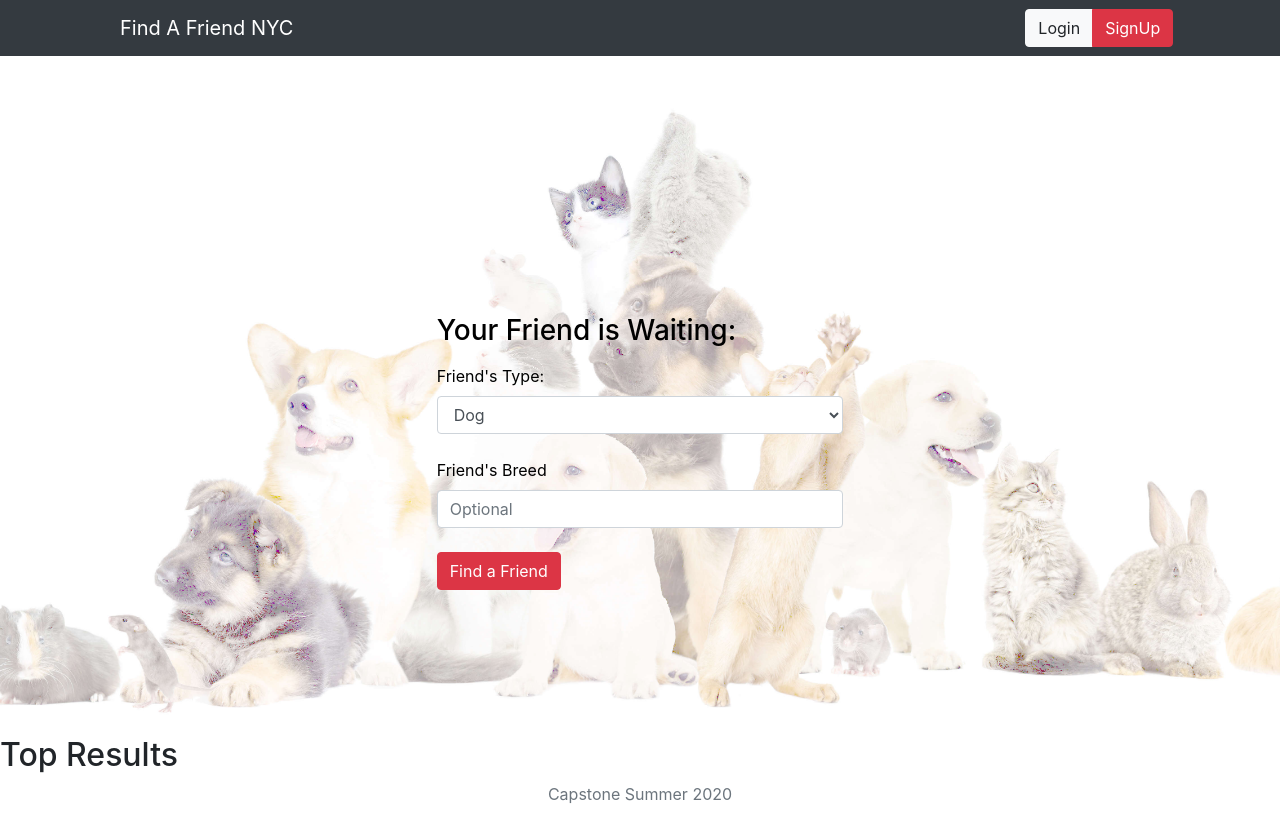
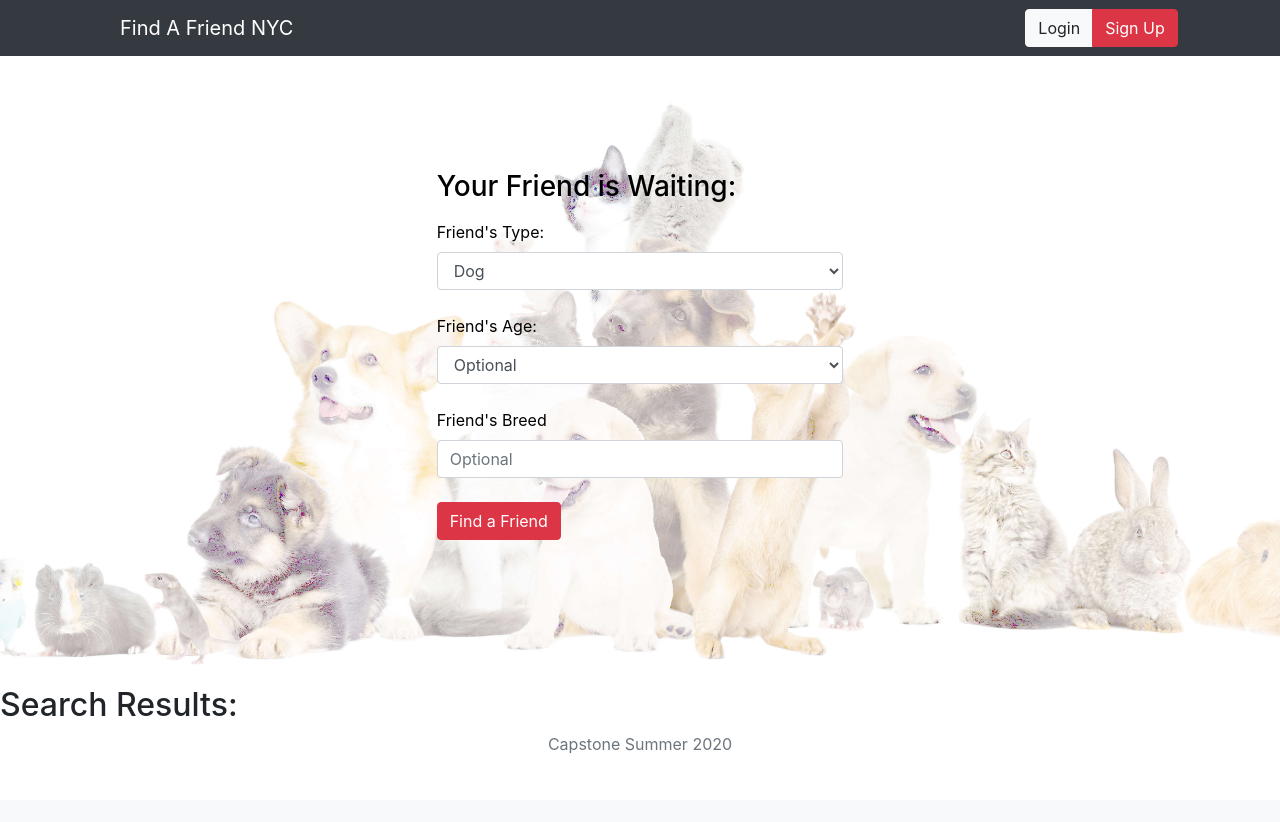
Before and after one commit to TalBachar/Capstone-Project, a Django app: page / in a window 1280 px wide. After the commit the page ends 753 px from the top, so only its background shows below. Run offline with Django 3.2, Linux system fonts and the light colour scheme; some libraries are stand-ins or nearby versions.

Commit message:
Design, added age criteria, pictures fixed and clickable, breed search not working

```diff
--- a/find_a_friend/find_a_friend/urls.py
+++ b/find_a_friend/find_a_friend/urls.py
@@ -9,5 +9,6 @@ urlpatterns = [
     path('', include('search.urls')),
     #path('', include('pets.urls')),
     path('privacypolicy', views.privacypolicy, name='privacypolicy'),
+    path('', include("django.contrib.auth.urls"))
 
 ]
--- a/find_a_friend/static/getApi.js
+++ b/find_a_friend/static/getApi.js
@@ -1,75 +1,84 @@
 //.js  fetch images/name from petfinder APi
 
 // prepare Data key+secret
-'use strict';
-
+"use strict";
 
 $(function () {
   console.log(token);
   loadData();
-})
+});
 //load data
 function loadData() {
-  $('form').submit(event => {
+  $("form").submit((event) => {
     event.preventDefault();
-    const pet = $('#pet').val();
-    const breed = $('#breed').val();
-    fetchAnimals(pet, breed, 'NY');
+    const pet = $("#pet").val();
+    const breed = $("#breed").val();
+    const age = $("#age").val();
+    const page = $("#page").val(); // track page --> not implemented yet
+    fetchAnimals(pet, breed, "10020", age);
   });
 }
 //fetch
-function fetchAnimals(pet,breed,location) {
+function fetchAnimals(pet, breed, location, age, page) {
   console.log(token);
-  fetch(`https://api.petfinder.com/v2/animals?type=${pet}&breed=${breed}&location=${location}&distance=25&limit=25`, {
-    headers: {
-      Authorization: `Bearer ${token.access_token}`
+  fetch(
+    `https://api.petfinder.com/v2/animals?type=${pet}&breed=${breed}&location=${location}&age=${age}&distance=25&page=3`, // add ${page}
+    {
+      headers: {
+        Authorization: `Bearer ${token.access_token}`,
+      },
     }
-  })
-    .then(getData => getData.json())
-    .then(getResponse => decodeData(getResponse))
-    .catch(error => coutError(error.message));
+  )
+    .then((getData) => getData.json())
+    .then((getResponse) => decodeData(getResponse))
+    .catch((error) => coutError(error.message));
 }
 
-  //retrieved the API data as JSON and into the html//
+//retrieved the API data as JSON and into the html//
 function decodeData(getResponse) {
   errorHandling(getResponse);
-  $('#printApi').html('');
-  for(let i=0; i<getResponse.animals.length; i++) {
-     $('#printApi ').append(`
+  $("#printApi").html("");
+  for (let i = 0; i < getResponse.animals.length; i++) {
+    $("#printApi ").append(`
 
   <div class="col-sm-4">
-      <div class="card" style="width: 18rem;">
-        <img class="card-img-top" src="${getResponse.animals[i].photos[0].medium}" >
+      <div class="card" style="width: 300px;">
+      <a href="${getResponse.animals[i].url}">
+        <img class="card-img-top" src="${getResponse.animals[i].photos[0].medium}">
+      </a>
         <div class="card-body">
-          <h5 class="card text-center ">${getResponse.animals[i].name}</h5>
+          <h3 class="card text-center text-danger font-weight-bold ">${getResponse.animals[i].name}</h3>
           <p class="text-center">${getResponse.animals[i].breeds.primary}</p>
           <p class="text-center">${getResponse.animals[i].gender}</p>
-          <p class="text-center"> Contact: ${getResponse.animals[i].contact.phone}</p>
-          <h5 class="card text-center bg-danger mb-3"><a href="${getResponse.animals[i].url}" >More About!</a></h5>
+          <p class="text-center">${getResponse.animals[i].age}</p>
+          <form action="${getResponse.animals[i].url}" class="text-center">
+              <input type="submit" class="btn btn-danger" value="More info about ${getResponse.animals[i].name}" />
+          </form>
         </div>
       </div>
 </div>
 
+
       `);
+  }
+}
 
- }
-}
 //error handling
 function errorHandling(response) {
   console.log(response);
-  if(!response.animals) {
+  if (!response.animals) {
     coutError("Error!");
-    return
+    return;
   }
-  if(response.animals.length == 0) {
-    coutError("nothing to show!");
-    return
+  if (response.animals.length == 0) {
+    coutError("Nothing to show!");
+    return;
   }
-  return
+  return;
 }
 
 function coutError(message) {
-  $('#printApi ul').html('');
-  $('#printApi ul').append(`<li>${message}</li>`);
+  $("#printApi ul").html("");
+  $("#printApi ul").append(`<li>${message}</li>`);
   console.log(message);
 }
--- a/find_a_friend/templates/home.html
+++ b/find_a_friend/templates/home.html
@@ -5,12 +5,7 @@
 <section class="home-bg" style="background-image: url({% static 'images/pets.jpg' %})">
     <div class="row justify-content-md-center">
         <div class="col-sm-4">
-            <br>
-            <br>
-            <br>
-            <br>
-            <br>
-            <br>
+
             <form id="form">
               <label for="title"> <h3>Your Friend is Waiting:</h3></label>
               <br>
@@ -22,7 +17,16 @@
                      <option value="dog">Dog</option>
                      <option value="cat">Cat</option>
                      <option value="rabbit">Rabbit</option>
-                     <option value="bird">Bird</option>
+                 </select>
+                 <br>
+                 <label for="faf_age">Friend's Age:</label>
+                 <br>
+                 <select id="age" class="form-control">
+                     <option value="">Optional</option>
+                     <option value="baby">Baby</option>
+                     <option value="young">Young</option>
+                     <option value="adult">Adult</option>
+                     <option value="senior">Senior</option>
                  </select>
                  <br>
                     <label for="faf_breed">Friend's Breed</label>
@@ -38,7 +42,7 @@
 </section>
 <section>
   <div>
-    <h2>Top Results</h2>
+    <h2>Search Results:</h2>
     <div class="row justify-content-md-center">
         <div class="row container" id="printApi">
       </div>
--- a/find_a_friend/templates/mainpage/navbar.html
+++ b/find_a_friend/templates/mainpage/navbar.html
@@ -27,7 +27,7 @@
         <span class="navbar-nav"></span>
           <div class="navbar-nav btn-group">
             <a href="{% url 'accounts:login' %}" class="btn btn-light">Login</a>
-            <a href="{% url 'accounts:signup' %}" class="btn btn-danger">SignUp</a>
+            <a href="{% url 'accounts:signup' %}" class="btn btn-danger">Sign Up</a>
           </div>
         {% endif %}
 
```
Also changed, not shown: find_a_friend/templates/accounts/form.html (+27 -32 lines).
